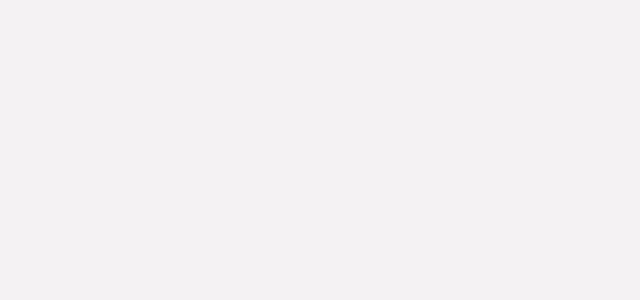
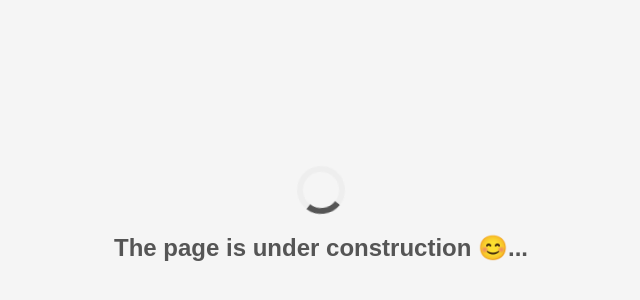
Before and after one commit to TechProoo/wework, a React (Vite) app: page /jobs in a window 1280 px wide. Before the commit this address had no page. Shown: the part 104-404 px from the top of the page, without its empty margins (319-959 px from the left). Built offline with nearby package versions, Linux system fonts and the light colour scheme.

Commit message:
Finished resposive issue for courses page

```diff
--- a/src/App.tsx
+++ b/src/App.tsx
@@ -4,6 +4,7 @@ import { Route } from "react-router-dom";
 import { About } from "./Pages/About";
 import { Contact } from "./Pages/Contact";
 import { Courses } from "./Pages/Courses";
+import { Jobs } from "./Pages/Jobs";
 
 function App() {
   return (
@@ -13,6 +14,7 @@ function App() {
         <Route path="/about" element={<About />} />
         <Route path="/contact" element={<Contact />} />
         <Route path="/courses" element={<Courses />} />
+        <Route path="/jobs" element={<Jobs />} />
       </Routes>
     </>
   );
--- /dev/null
+++ b/src/Pages/Jobs.tsx
@@ -0,0 +1,42 @@
+import React from "react";
+
+export const Jobs = () => {
+  return (
+    <div
+      style={{
+        display: "flex",
+        justifyContent: "center",
+        alignItems: "center",
+        height: "80vh",
+        background: "#f5f5f5",
+        borderRadius: "12px",
+        boxShadow: "0 2px 8px rgba(0,0,0,0.08)",
+      }}
+    >
+      <div style={{ textAlign: "center" }}>
+        <div
+          style={{
+            border: "6px solid #eee",
+            borderTop: "6px solid #555",
+            borderRadius: "50%",
+            width: "48px",
+            height: "48px",
+            animation: "spin 1s linear infinite",
+            margin: "0 auto 16px auto",
+          }}
+        />
+        <div style={{ fontSize: "1.5rem", color: "#555", fontWeight: "bold" }}>
+          The page is under construction 😊...
+        </div>
+        <style>
+          {`
+            @keyframes spin {
+              0% { transform: rotate(0deg); }
+              100% { transform: rotate(360deg); }
+            }
+          `}
+        </style>
+      </div>
+    </div>
+  );
+};
```
